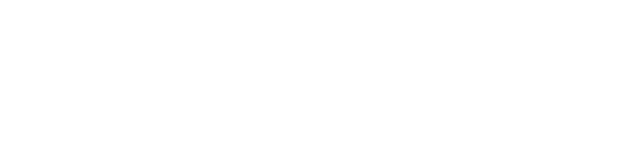
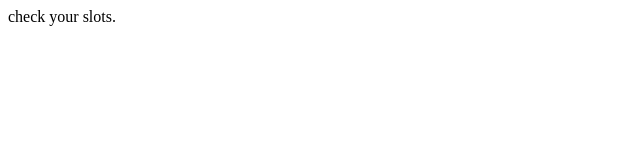
Before and after one commit to Manoj14624/Boxc, a plain HTML site: page index.html in a window 1280 px wide. Shown: the whole page, without its empty margins (0-640 px from the left). Drawn offline with Linux system fonts and the light colour scheme.

Commit message:
add desc in index.html

```diff
--- a/index.html
+++ b/index.html
@@ -6,6 +6,6 @@
     <title>Boxc</title>
 </head>
 <body>
-
+    check your slots.
 </body>
 </html>
```
